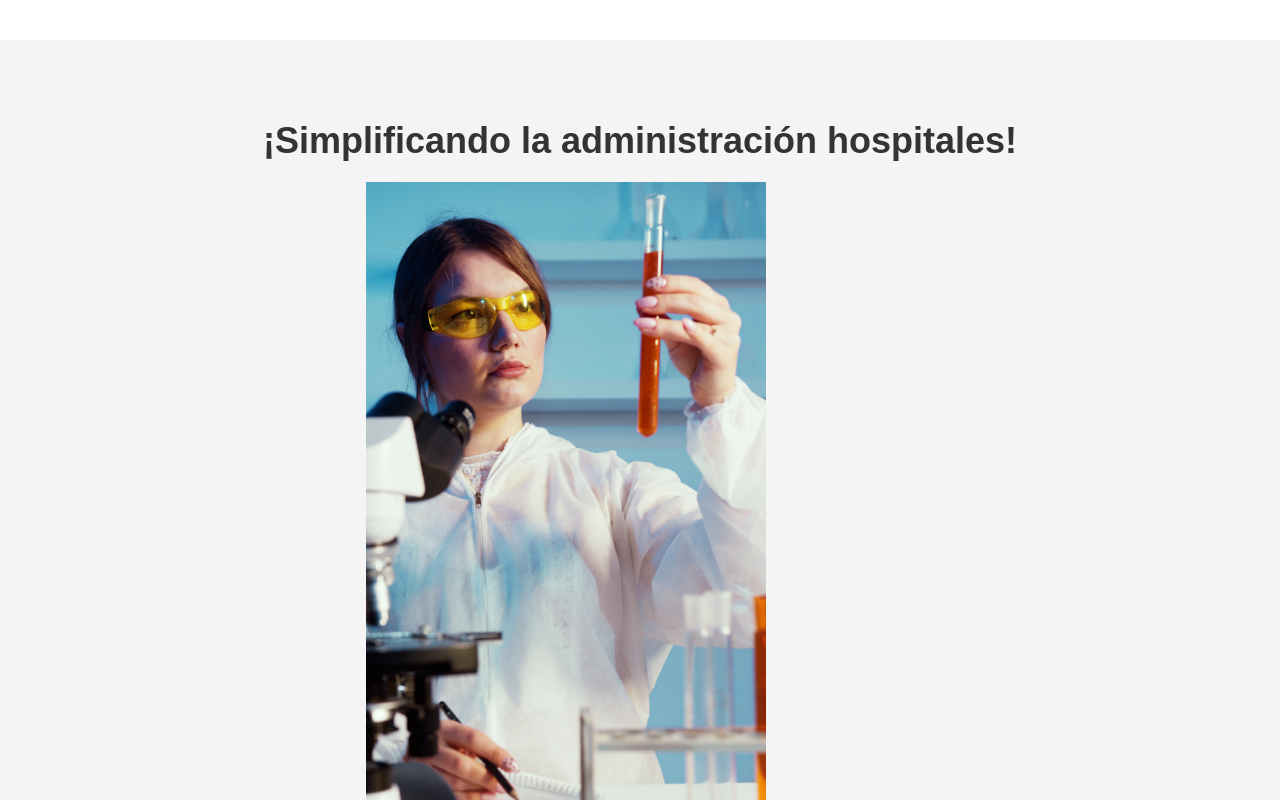
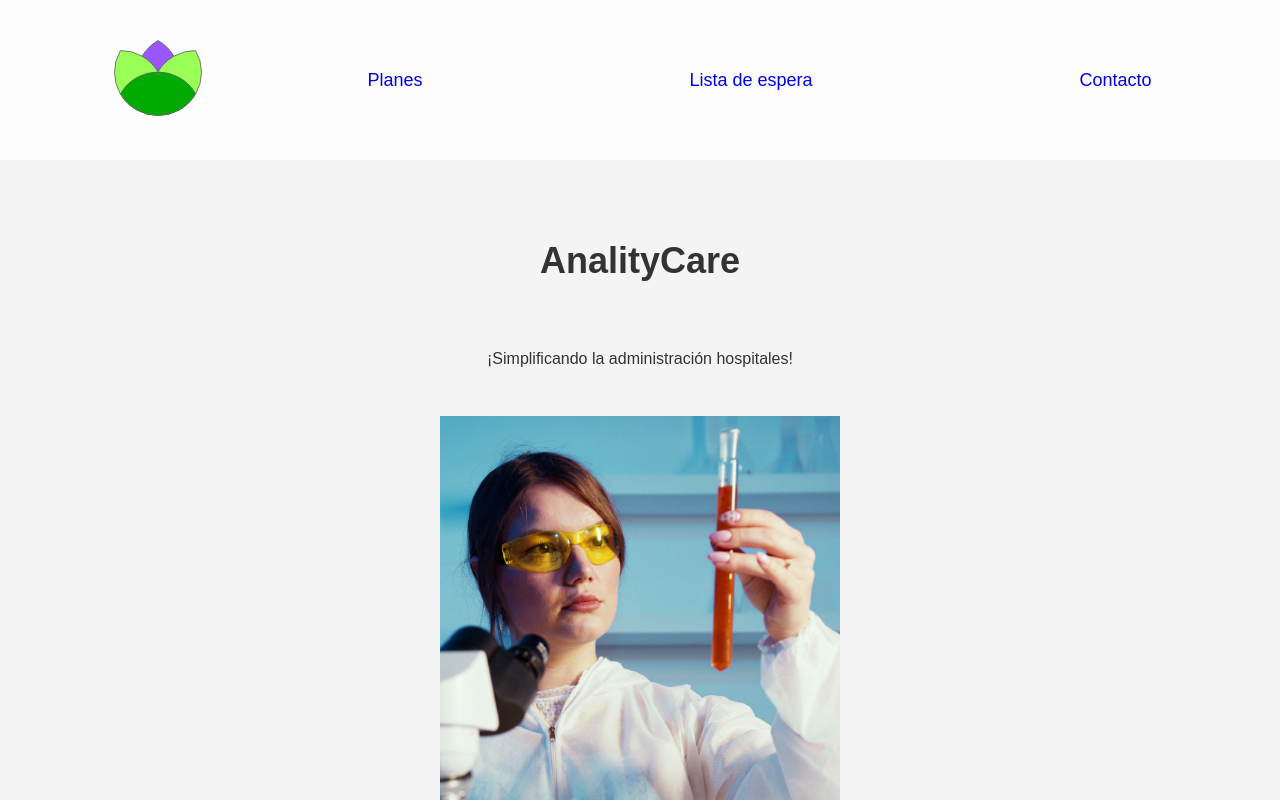
Before and after one commit to Rebjai/landing-analyticare, a plain HTML site: page index.html in a window 1280 px wide. Shown: the top 800 px of the page. Drawn offline with Linux system fonts and the light colour scheme.

Commit message:
adding header and aligned hero section

```diff
--- a/index.html
+++ b/index.html
@@ -9,13 +9,28 @@
 <body>
     <header>
         <nav>
+            <div id="header-logo" class="p-3">
+                <img src="./images/analyticare-logo.svg" class="w-full" alt="" srcset="">
+            </div>
+            <ul class="flex w-full justify-between">
+                <a href="#plans">
+                    <li>Planes</li>
+                </a>
+                <a href="#wait-list">
+                    <li>Lista de espera</li>
+                </a>
+                <a href="#contact">
+                    <li>Contacto</li>
+                </a>
+            </ul>
             <!-- Logo and navigation links -->
         </nav>
     </header>
 
     <section id="hero">
-        <h1>¡Simplificando la administración hospitales!</h1>
-        <img src="./analysis.jpg" alt="">
+        <h1>AnalityCare</h1>
+        <p>¡Simplificando la administración hospitales!</p>
+        <img src="./analysis.jpg" alt="" class="w-full">
         <a href="#" class="cta-button">Descargar</a>
     </section>
 
--- a/styles.css
+++ b/styles.css
@@ -20,20 +20,95 @@ body {
 
 /* Header styles */
 header {
-    background-color: #fff;
-    padding: 20px;
+    background-color: #ffffffc7;
+    padding: 0 3vw;
+    min-height: 150px;
+    position: sticky;
+    top: 0;
 }
 
 nav {
+    height: 20vh;
     display: flex;
     justify-content: space-between;
     align-items: center;
+    width: 100%;
+}
+
+section {
+    padding: 3rem 0;
+}
+
+form {
+    display: grid;
+    grid-template-columns: 1fr;
+    grid-gap: 20px;
+    max-width: 400px;
+    margin: 0 auto;
+}
+
+label {
+    font-size: 18px;
+}
+
+input[type="text"],
+input[type="email"],
+textarea {
+    width: 100%;
+    padding: 10px;
+    border: 1px solid #ccc;
+    border-radius: 4px;
+}
+
+input[type="submit"] {
+    background-color: #007bff;
+    color: #fff;
+    padding: 10px 20px;
+    border: none;
+    border-radius: 4px;
+    font-size: 18px;
+    cursor: pointer;
+    transition: background-color 0.3s ease;
+}
+
+input[type="submit"]:hover {
+    background-color: #0069d9;
+}
+
+/* Footer styles */
+footer {
+    background-color: #333;
+    padding: 20px;
+    color: #fff;
+    display: flex;
+    justify-content: space-between;
+    align-items: center;
+}
+
+footer a {
+    color: #fff;
+    text-decoration: none;
+    margin-right: 10px;
+}
+
+nav ul {
+    list-style: none;
+    padding: 5em;
+    font-size: 18px;
+}
+
+nav a {
+    text-decoration: none;
 }
 
 /* Hero section styles */
 #hero {
     text-align: center;
     padding: 80px 0;
+    display: flex;
+    flex-direction: column;
+    align-items: center;
+    /* justify-items: center; */
 }
 
 #hero h1 {
@@ -45,6 +120,10 @@ nav {
     width: 100%;
     max-width: 400px;
     margin-bottom: 30px;
+}
+
+#hero p{
+    padding: 3em;
 }
 
 .cta-button {
@@ -106,54 +185,29 @@ nav {
     margin-bottom: 20px;
 }
 
-form {
-    display: grid;
-    grid-template-columns: 1fr;
-    grid-gap: 20px;
-    max-width: 400px;
-    margin: 0 auto;
+#header-logo {
+    max-width: 250px;
+    padding: .5em;
+    width: 24vw;
 }
 
-label {
-    font-size: 18px;
+#header-logo img {
+    height: 90%;
+    max-height: 20vh;
 }
 
-input[type="text"],
-input[type="email"],
-textarea {
+.w-full {
     width: 100%;
-    padding: 10px;
-    border: 1px solid #ccc;
-    border-radius: 4px;
 }
 
-input[type="submit"] {
-    background-color: #007bff;
-    color: #fff;
-    padding: 10px 20px;
-    border: none;
-    border-radius: 4px;
-    font-size: 18px;
-    cursor: pointer;
-    transition: background-color 0.3s ease;
+.justify-center {
+    justify-content: center;
 }
 
-input[type="submit"]:hover {
-    background-color: #0069d9;
+.justify-between {
+    justify-content: space-between;
 }
 
-/* Footer styles */
-footer {
-    background-color: #333;
-    padding: 20px;
-    color: #fff;
+.flex {
     display: flex;
-    justify-content: space-between;
-    align-items: center;
 }
-
-footer a {
-    color: #fff;
-    text-decoration: none;
-    margin-right: 10px;
-}
```
Also changed, not shown: images/analyticare-logo.svg (added).
